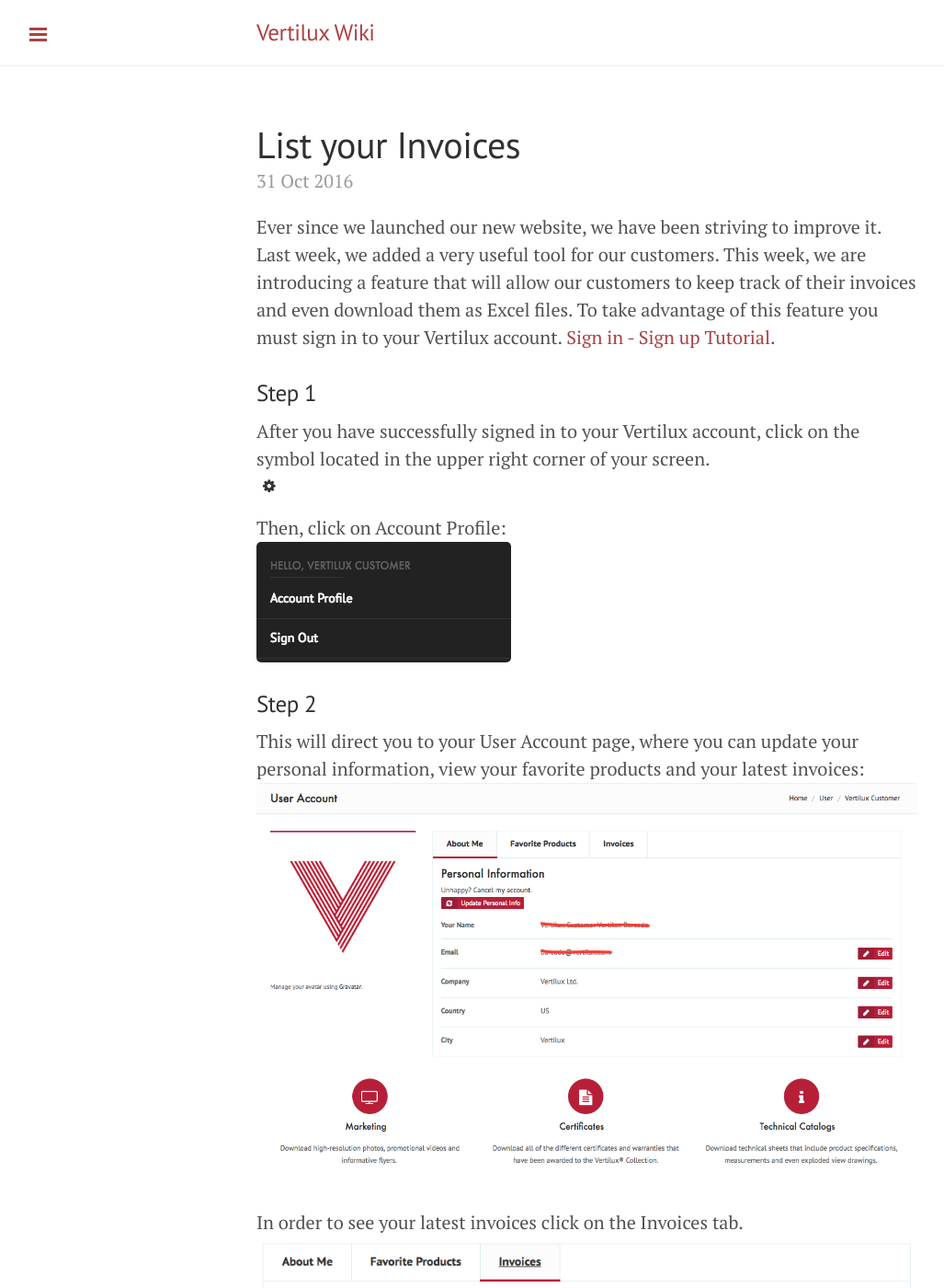
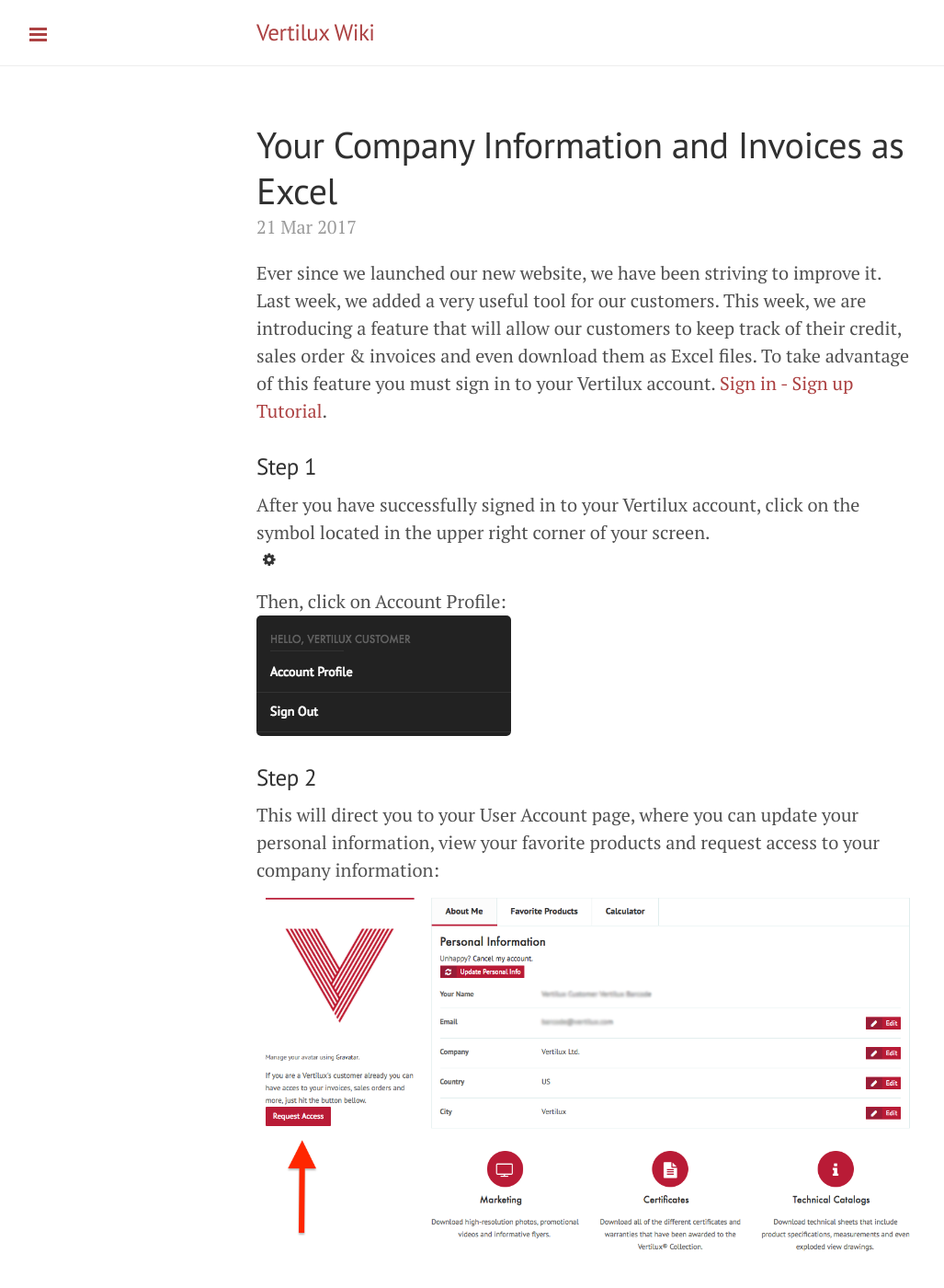
Before and after one commit to Vertilux/vertilux.github.io, a Jekyll site: the page built from _posts/2016-10-31-customer_invocies.md, in a window 1280 px wide and 1400 px high. Shown: the whole window at 92% size, without its empty margins (1-1028 px from the left). Built offline with Jekyll 4.4.1, drawn with Linux system fonts in a browser that asks for light colours; some of the changed text lies outside the part shown.

Commit message:
Update post about invocies and company details

```diff
--- a/_config.yml
+++ b/_config.yml
@@ -17,9 +17,10 @@
 logo: '<img src="/public/vertilux-logo.png" atl="Vertilux Logo" width="150px">'
 email: wiki@vertilux.com
 description: > # this means to ignore newlines until "baseurl:"
-  Write an awesome description for your new site here. You can edit this
-  line in _config.yml. It will appear in your document head meta (for
-  Google search results) and in your feed.xml site description.
+  Vertilux is one of the largest manufacturers of Fabrics and components for the
+  Window Covering Industry. Our Company started the operations in 1983 in Miami,
+  Florida; and currently has 3 locations in the USA: Miami (Headquarters), Dallas
+  & Los Angeles.
 baseurl: "" # the subpath of your site, e.g. /blog
 url: "http://vertilux.com.com" # the base hostname & protocol for your site
 twitter_username: twitter
--- a/_posts/2016-10-31-customer_invocies.md
+++ b/_posts/2016-10-31-customer_invocies.md
@@ -1,15 +1,15 @@
 ---
 layout: post
-title:  "List your Invoices"
-date:   2016-10-31 10:03:32 +0000
+title:  "Your Company Information and Invoices as Excel"
+date:   2017-03-21 10:03:32 +0000
 categories: sign up user account
 permalink: /post/:title
 ---
 Ever since we launched our new website, we have been striving to improve it.
 Last week, we added a very useful tool for our customers. This week, we are
 introducing a feature that will allow our customers to keep track of their
-invoices and even download them as Excel files. To take advantage of this
-feature you must sign in to your Vertilux account.
+credit, sales order & invoices and even download them as Excel files. To take
+advantage of this feature you must sign in to your Vertilux account.
 [Sign in - Sign up Tutorial](/post/how-to-sign-up).
 
 ### Step 1
@@ -17,21 +17,38 @@
 symbol located in the upper right corner of your screen.
 ![Cog - Top Right](/assets/images/posts/cog.png)
 Then, click on Account Profile:
-![Acount Profile Link](/assets/images/posts/account_profile_link.png)
+![Account Profile Link](/assets/images/posts/account_profile_link.png)
 
 ### Step 2
 This will direct you to your User Account page, where you can update your personal
-information, view your favorite products and your latest invoices:
-![Acount Profile](/assets/images/posts/profile.png)
+information, view your favorite products and request access to your company information:
+![Company Access Request](/assets/images/posts/company_access_request.png)
 
-In order to see your latest invoices click on the Invoices tab.
-![Invoices Profiel](/assets/images/posts/profile_invocie.png)
+Then you will be asked for your Vertilux Account Number:
+![Account Number](/assets/images/posts/account_number_form.png)
+
+Normally you should have acces in less than 24 hours:
+![Submit Message](/assets/images/posts/submit_message.png)
+
+Once you have access to your company info, you will notice your profile had changed.
+Now, you have on the left a menu for your company, with the Company Details, Invoices
+and Sales Orders.
+![Submit Message](/assets/images/posts/profile_with_company.png)
+
+#### Company Details:
+![Submit Message](/assets/images/posts/company_details.png)
+
+#### Invoices:
+![Submit Message](/assets/images/posts/invoices.png)
 
 ### Step 3
-Clicking on the Invoices tab will automatically display your 10 latest invoices.
-If you are looking for a previous invoice, click on the Load All Invoices button.
-You can also use the search button to search for a specific invoice. You can search
-by invoice number, company name, order number, freight, etc.
+Clicking on the invoice number to see the invoice detail.
+If you are looking for a previous invoice, navigate through the pagination at the bottom:
+![Invoice Pagination](/assets/images/posts/invoice_pagination.png)
+
+You can also use the search form to search for a specific invoice:
+![Invoice Search](/assets/images/posts/invoice_search.png)
+
 Once you find the invoice you are looking for, click on the invoice number to see
 the invoice details.
 ![Invoice Details](/assets/images/posts/invoice_detail.png)
```
Also changed, not shown: Gemfile.lock, assets/images/posts/account_number_form.png (added), assets/images/posts/company_access_request.png (added), assets/images/posts/company_details.png (added), assets/images/posts/invoice_detail.png, assets/images/posts/invoice_pagination.png (added), assets/images/posts/invoice_search.png (added), assets/images/posts/invoices.png (added), assets/images/posts/profile.png (deleted), assets/images/posts/profile_invocie.png (deleted), assets/images/posts/profile_with_company.png (added), assets/images/posts/submit_message.png (added).
